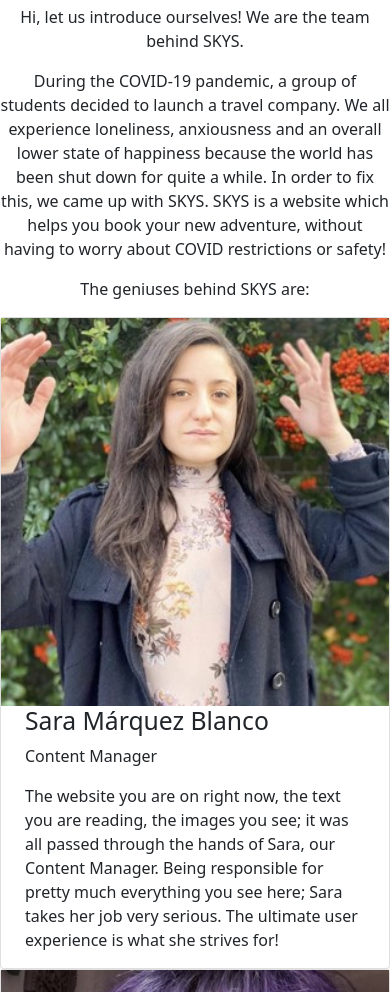
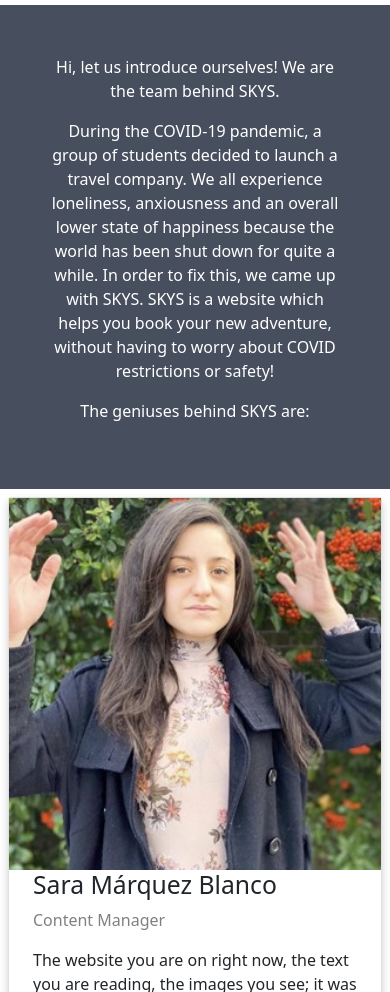
Before and after one commit to Sara-MB/Groupwebsite-main, a plain HTML site: page about.html in a window 390 px wide. Shown: the part 108-1100 px from the top of the page. Drawn offline with nearby package versions, Linux system fonts and the light colour scheme; a web font is replaced by a local one.

Commit message:
Added css for about page

```diff
--- a/css/style.css
+++ b/css/style.css
@@ -1,5 +1,76 @@
 @charset "utf-8";
 /* CSS Document */
+
+body {
+  margin: 0;
+}
+
+html {
+  box-sizing: border-box;
+}
+
+*, *:before, *:after {
+  box-sizing: inherit;
+}
+
+.checked {
+  color: orange;
+}
+
+.column {
+  float: left;
+  width: 33.3%;
+  margin-bottom: 16px;
+  padding: 0 8px;
+}
+
+.card {
+  box-shadow: 0 4px 8px 0 rgba(0, 0, 0, 0.2);
+  margin: 8px;
+}
+
+.about-section {
+  padding: 50px;
+  text-align: center;
+  background-color: #474e5d;
+  color: white;
+}
+
+.container {
+  padding: 0 16px;
+}
+
+.container::after, .row::after {
+  content: "";
+  clear: both;
+  display: table;
+}
+
+.title {
+  color: grey;
+}
+
+.button {
+  border: none;
+  outline: 0;
+  display: inline-block;
+  padding: 8px;
+  color: white;
+  background-color: #000;
+  text-align: center;
+  cursor: pointer;
+  width: 100%;
+}
+
+.button:hover {
+  background-color: #555;
+}
+
+@media screen and (max-width: 650px) {
+  .column {
+    width: 100%;
+    display: block;
+  }
 
 .header{
 	max-height: 2px!important;
```
